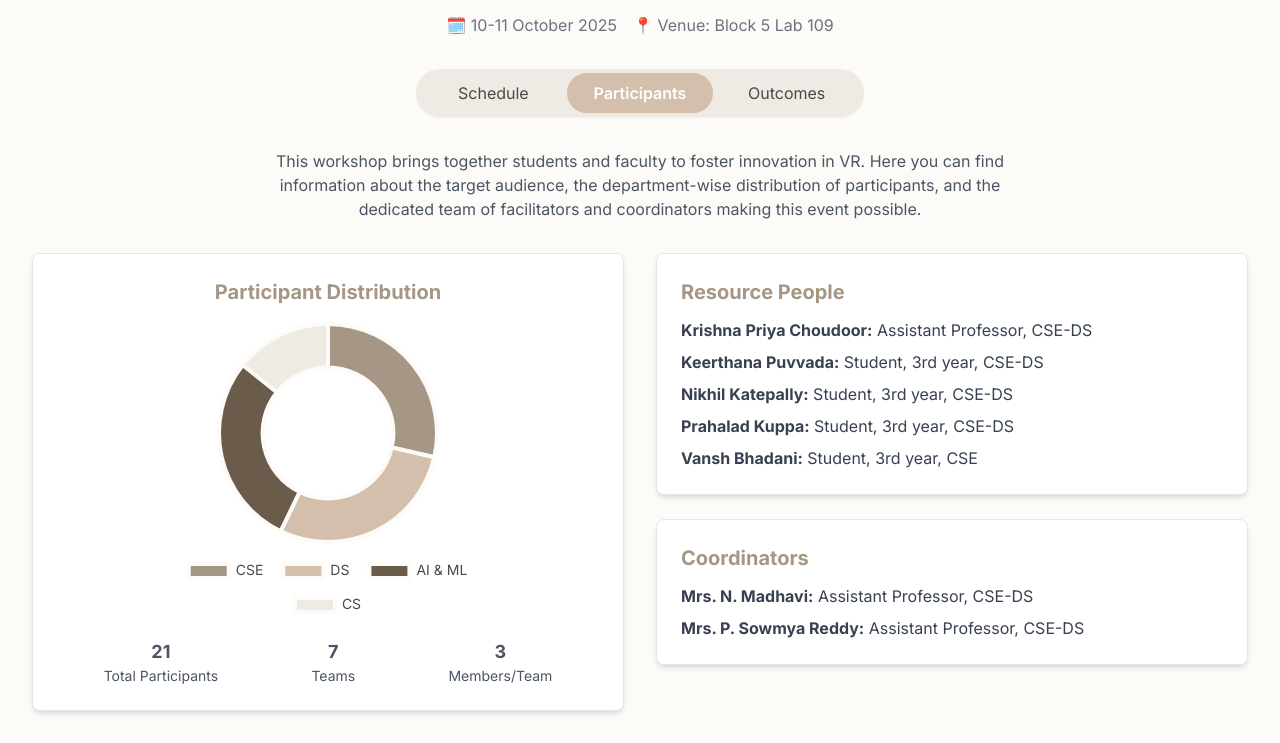
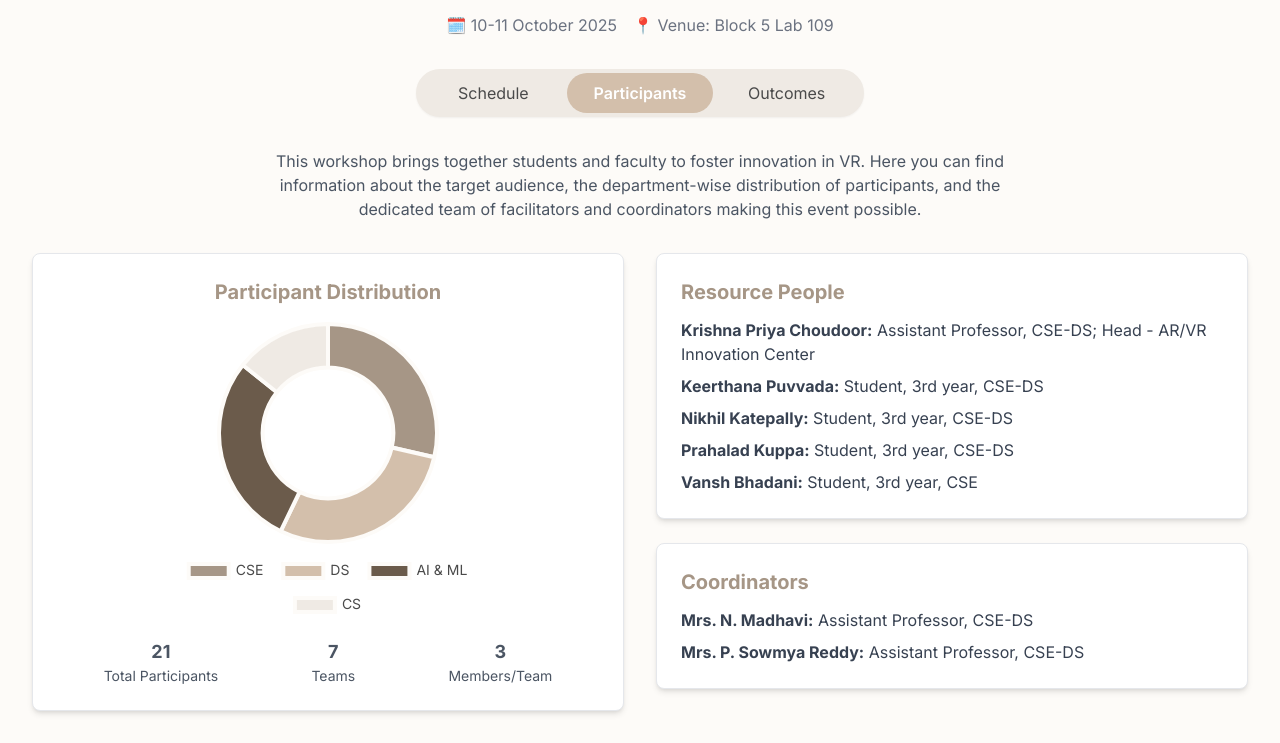
Before and after one commit to VanshBhadani/VrWorkshop, a plain HTML site: page index.html in a window 1280 px wide. Both pictures are taken after a click on the button "Participants". Shown: the part 119-862 px from the top of the page. Drawn offline with nearby package versions, Linux system fonts and the light colour scheme.

Commit message:
Add Head - AR/VR Innovation Center title for Krishna Priya Choudoor

```diff
--- a/index.html
+++ b/index.html
@@ -261,7 +261,7 @@
                         <div class="bg-white p-4 sm:p-6 rounded-lg shadow-md border border-gray-200">
                             <h2 class="text-lg sm:text-xl font-bold text-[#A69686] mb-3">Resource People</h2>
                             <ul class="space-y-2 text-gray-700 text-sm sm:text-base">
-                                <li><strong>Krishna Priya Choudoor:</strong> Assistant Professor, CSE-DS</li>
+                                <li><strong>Krishna Priya Choudoor:</strong> Assistant Professor, CSE-DS; Head - AR/VR Innovation Center</li>
                                 <li><strong>Keerthana Puvvada:</strong> Student, 3rd year, CSE-DS</li>
                                 <li><strong>Nikhil Katepally:</strong> Student, 3rd year, CSE-DS</li>
                                 <li><strong>Prahalad Kuppa:</strong> Student, 3rd year, CSE-DS</li>
```
